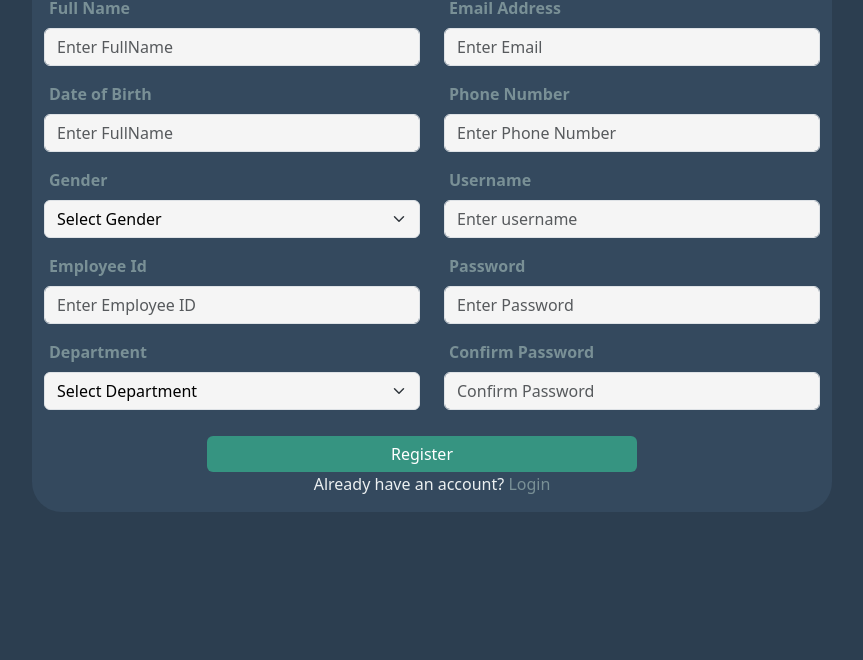
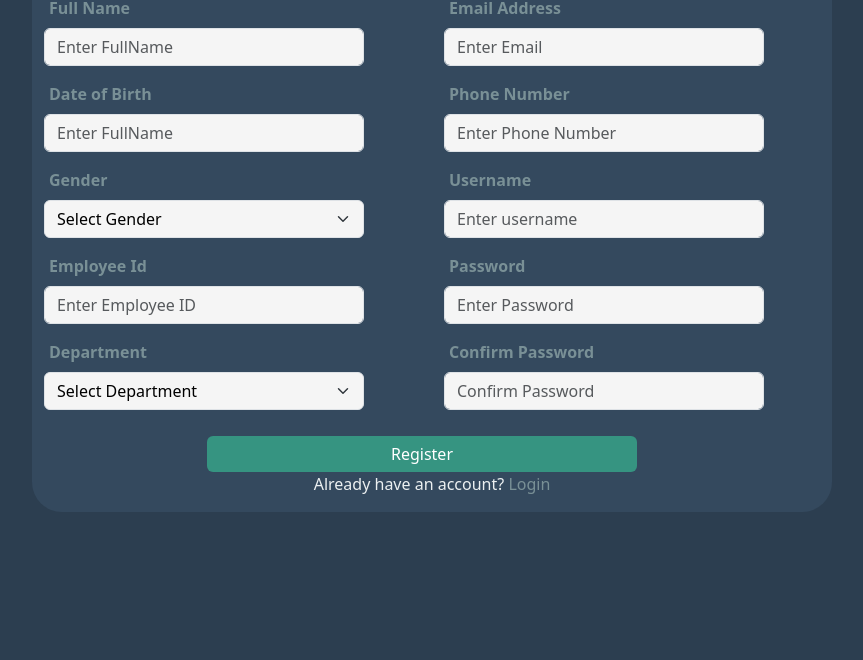
Before and after one commit to CynthiaLebelela/Application-Management-System-AMS-, a plain HTML site: page admin_register.html in a window 1280 px wide. Shown: the part 140-800 px from the top of the page, without its empty margins (208-1071 px from the left). Drawn offline with nearby package versions, Linux system fonts and the light colour scheme.

Commit message:
Update admin_register.html

```diff
--- a/admin_register.html
+++ b/admin_register.html
@@ -17,6 +17,7 @@
             font-weight:bold;
         }
         .mb-3 .form-control, .form-select{
+            width: 320px;
             background-color: whitesmoke;
             color: black;
         }
@@ -30,8 +31,8 @@
         <div class="row">
             <div class="col-sm-5 col-md-6">
                 <div class="mb-3">
-                    <label for="exampleFormControlInput1" class="form-label">Full Name</label>
-                    <input type="email" class="form-control" id="exampleFormControlInput1" placeholder="Enter FullName">
+                    <label for="fullname" class="form-label">Full Name</label>
+                    <input type="email" name="fullname" class="form-control" id="exampleFormControlInput1" placeholder="Enter FullName">
                 </div>
                 <div class="mb-3">
                     <label for="exampleFormControlInput1" class="form-label">Date of Birth</label>
```
